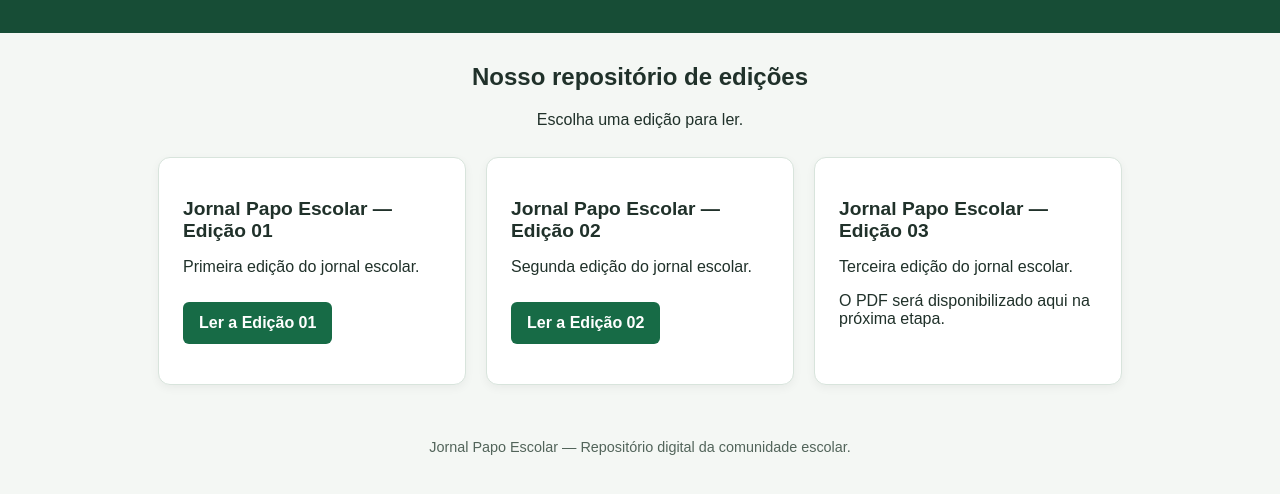
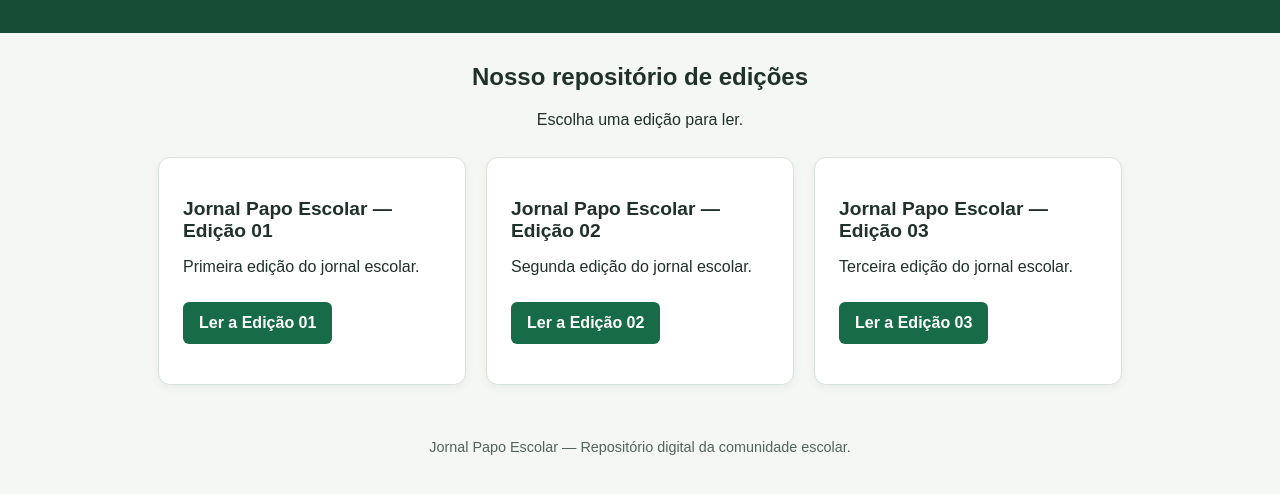
Before and after one commit to jornal-papo-escolar/jornal-papo-escolar, a plain HTML site: page index.html in a window 1280 px wide. Shown: the part 104-598 px from the top of the page. Drawn offline with Linux system fonts and the light colour scheme.

Commit message:
Update index.html

```diff
--- a/index.html
+++ b/index.html
@@ -87,7 +87,7 @@
       <article class="edicao">
         <h2>Jornal Papo Escolar — Edição 03</h2>
         <p>Terceira edição do jornal escolar.</p>
-        <p>O PDF será disponibilizado aqui na próxima etapa.</p>
+        <p><a href="Jornal_Papo_Escolar_Edicao_03_2026.pdf" target="_blank" rel="noopener">Ler a Edição 03</a></p>
       </article>
     </section>
   </main>
```
